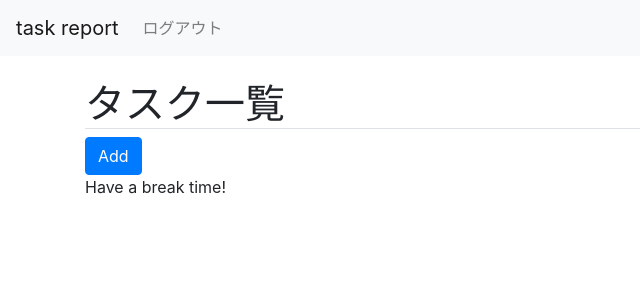
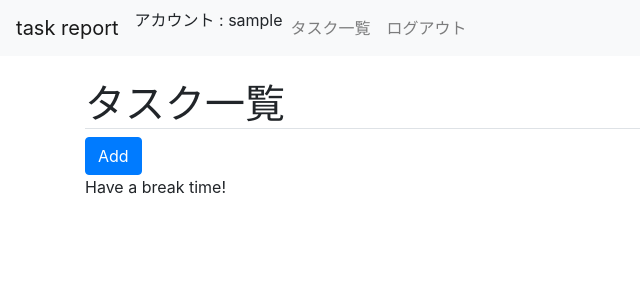
Before and after one commit to blackmax1886/task_report, a Django app: page /tasks/ in a window 1280 px wide. Shown: the top 300 px of the page, without its empty margins (0-640 px from the left). Run offline with Django 3.2, Linux system fonts and the light colour scheme; the visitor is signed in with stand-in values (Sample User, id 1); data that the repository does not hold is empty; some libraries are stand-ins or nearby versions.

Commit message:
add nav bar items username & task index

```diff
--- a/tasks/templates/tasks/base.html
+++ b/tasks/templates/tasks/base.html
@@ -18,14 +18,21 @@
 <body>
 <nav class="navbar navbar-expand-lg navbar-light bg-light">
     <a class="navbar-brand" href="{% url 'users:top' %}">task report</a>
-      <button class="navbar-toggler" type="button" data-toggle="collapse" data-target="#navbarSupportedContent" aria-controls="navbarSupportedContent" aria-expanded="false" aria-label="Toggle navigation">
+    <button class="navbar-toggler" type="button" data-toggle="collapse" data-target="#navbarSupportedContent"
+            aria-controls="navbarSupportedContent" aria-expanded="false" aria-label="Toggle navigation">
         <span class="navbar-toggler-icon"></span>
     </button>
 
     <div class="collapse navbar-collapse" id="navbarSupportedContent">
         <ul class="navbar-nav mr-auto">
             {% if user.is_authenticated %}
-          <li>
+                <li class="nav-item">
+                    アカウント : {{ user.username }}
+                </li>
+                <li class="nav-item">
+                    <a class="nav-item nav-link" href="{% url 'tasks:index' %}">タスク一覧</a>
+                </li>
+                <li class="nav-item">
                     <a class="nav-item nav-link" href="{% url 'users:logout' %}">ログアウト</a>
                 </li>
             {% else %}
```
Also changed, not shown: templates/users/base.html (+9 -2 lines). Lines whose indentation alone changed are shown as unchanged.
